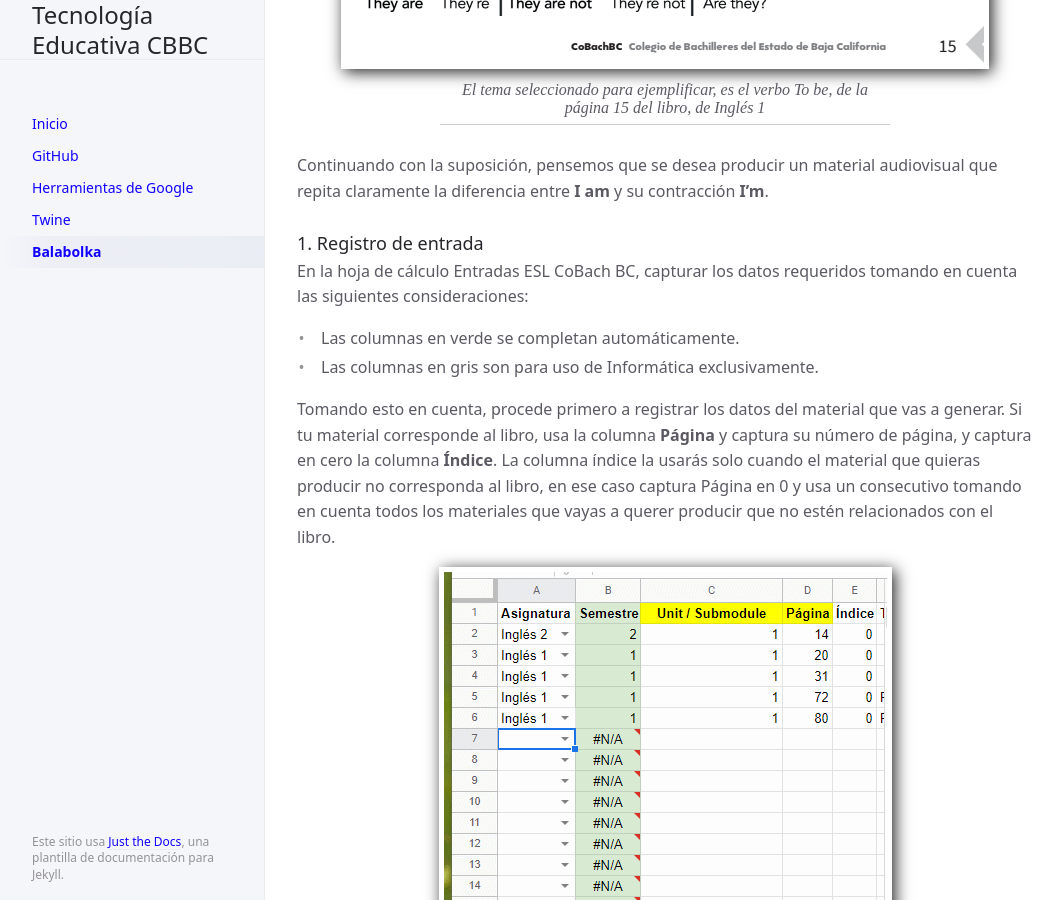
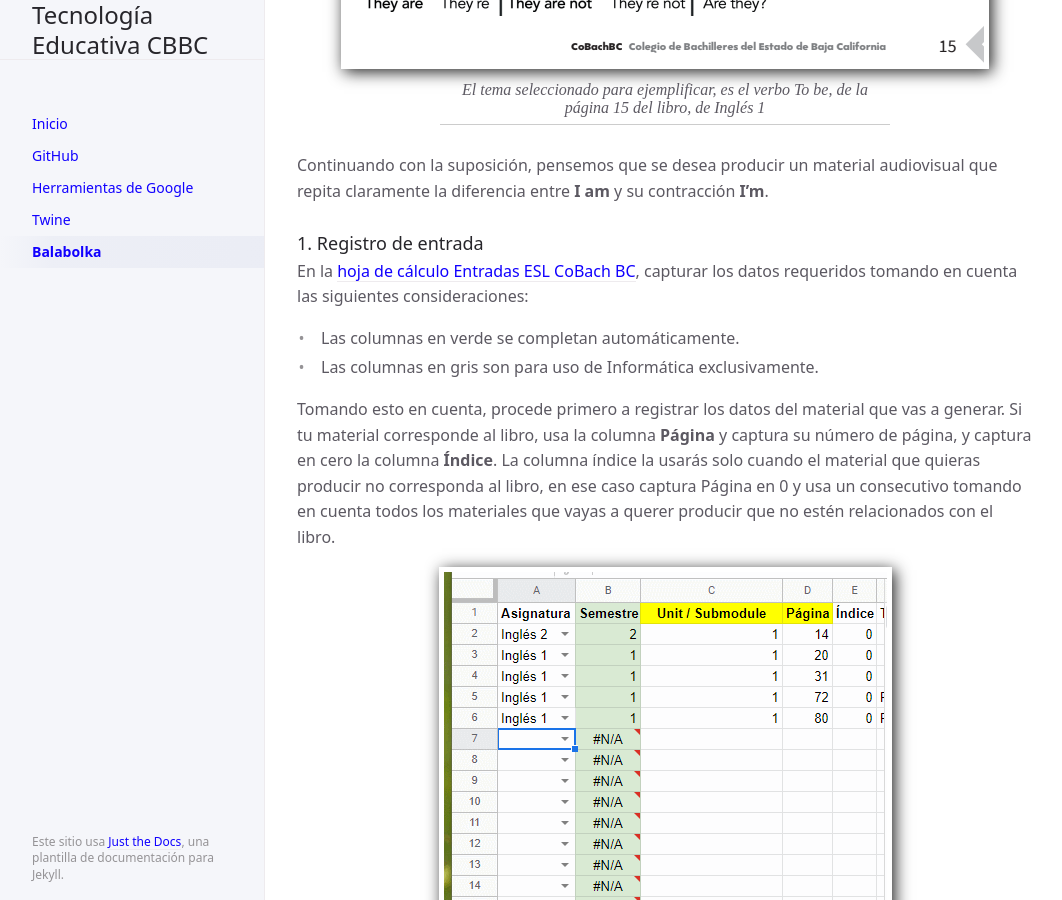
Before and after one commit to CoBachBC/demo, a Jekyll site: the page built from docs/balabolka.md, in a window 1280 px wide and 900 px high, scrolled down 1824 px. Shown: the whole window, without its empty margins (107-1169 px from the left). Built offline with Jekyll 4.4.1, drawn with Linux system fonts in a browser that asks for light colours; part of the change alters nothing that is shown.

```diff
--- a/docs/balabolka.md
+++ b/docs/balabolka.md
@@ -61,7 +61,7 @@ Continuando con la suposición, pensemos que se desea producir un material audio
 
 ### 1. Registro de entrada
 
-En la hoja de cálculo Entradas ESL CoBach BC, capturar los datos requeridos tomando en cuenta las siguientes consideraciones:
+En la [hoja de cálculo Entradas ESL CoBach BC](https://docs.google.com/spreadsheets/d/1DhRetj90AisoGd01740jlRBOGsHwRS2JzkQ1BGucOm0/edit?usp=sharing), capturar los datos requeridos tomando en cuenta las siguientes consideraciones:
 
 - Las columnas en verde se completan automáticamente.
 - Las columnas en gris son para uso de Informática exclusivamente.
```
